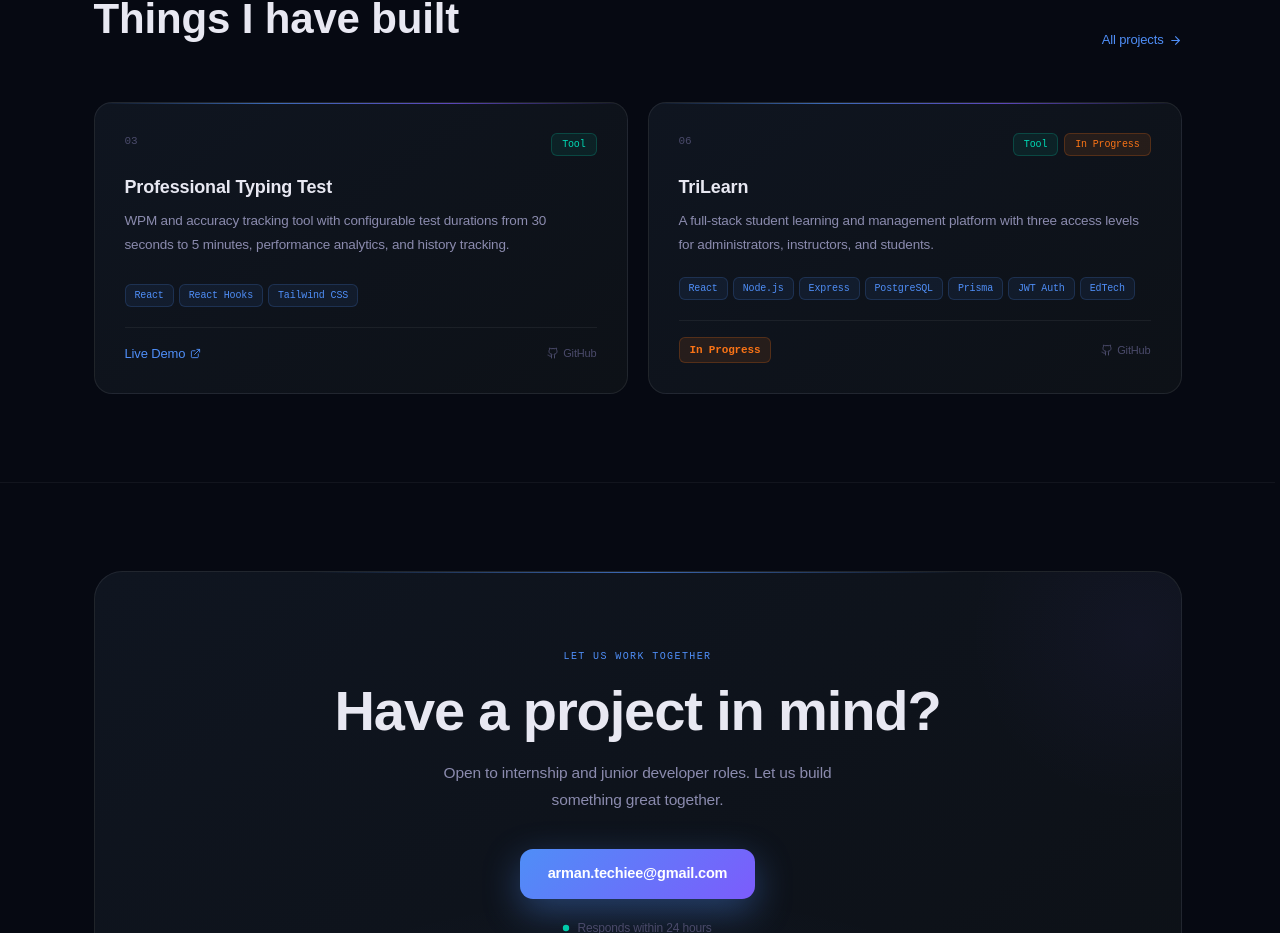
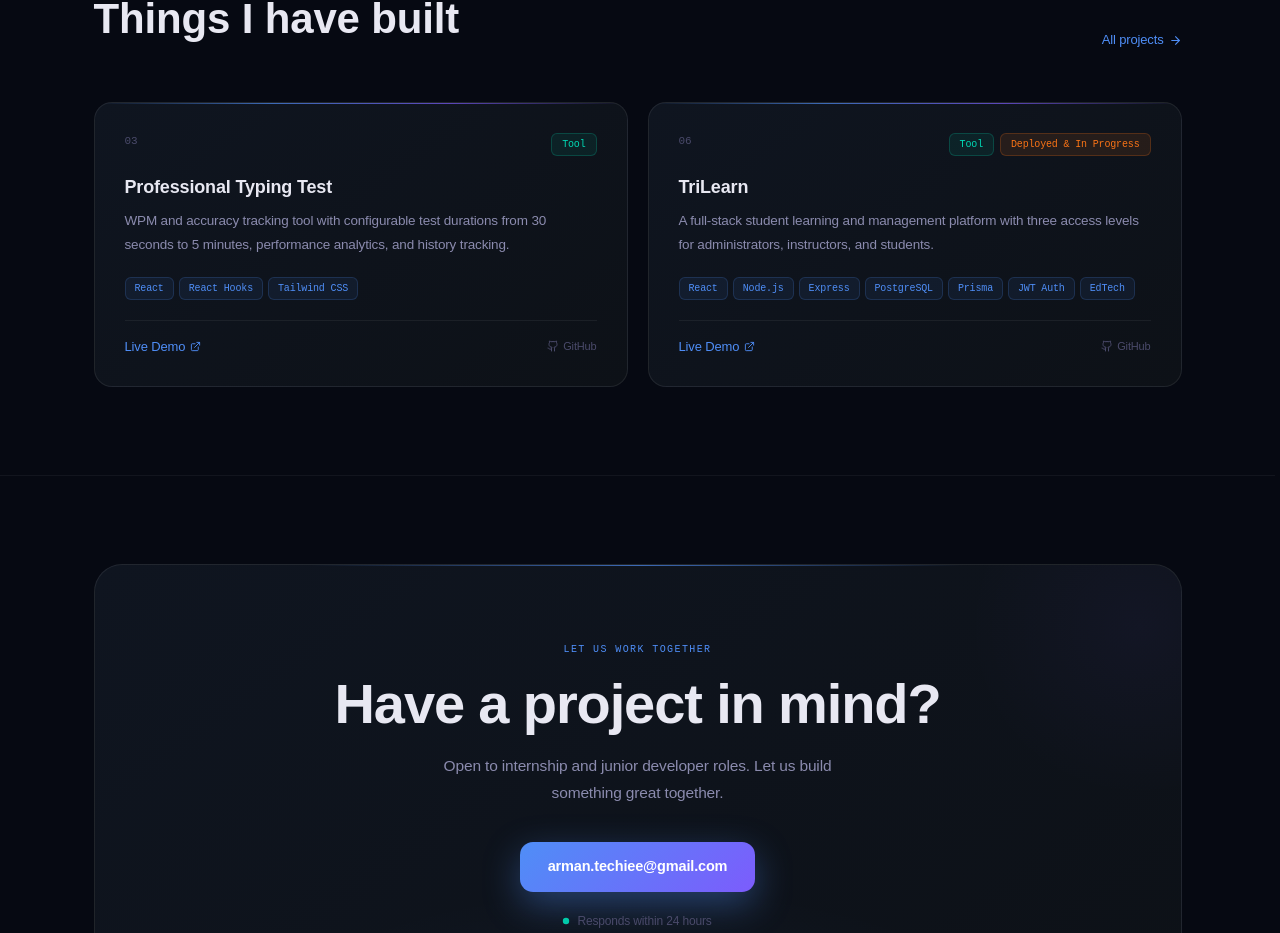
Before and after one commit to Arman-techiee/portfolio, a React (Vite) app: page / in a window 1280 px wide. Shown: the part 1511-2444 px from the top of the page. Built offline with nearby package versions, Linux system fonts and the light colour scheme.

Commit message:
fix(projects): update project status and add live URL for TriLearn

```diff
--- a/src/constants/index.ts
+++ b/src/constants/index.ts
@@ -269,8 +269,8 @@ export const PROJECTS = [
       { label: "EdTech", color: "blue" }
     ],
     category: "Tool",
-    status: "In Progress",
-    liveUrl: null,
+    status: "Deployed & In Progress",
+    liveUrl: "https://trilearn-arman.vercel.app/",
     githubUrl: "https://github.com/armancore/TriLearn.git",
     featured: true
   },
```
